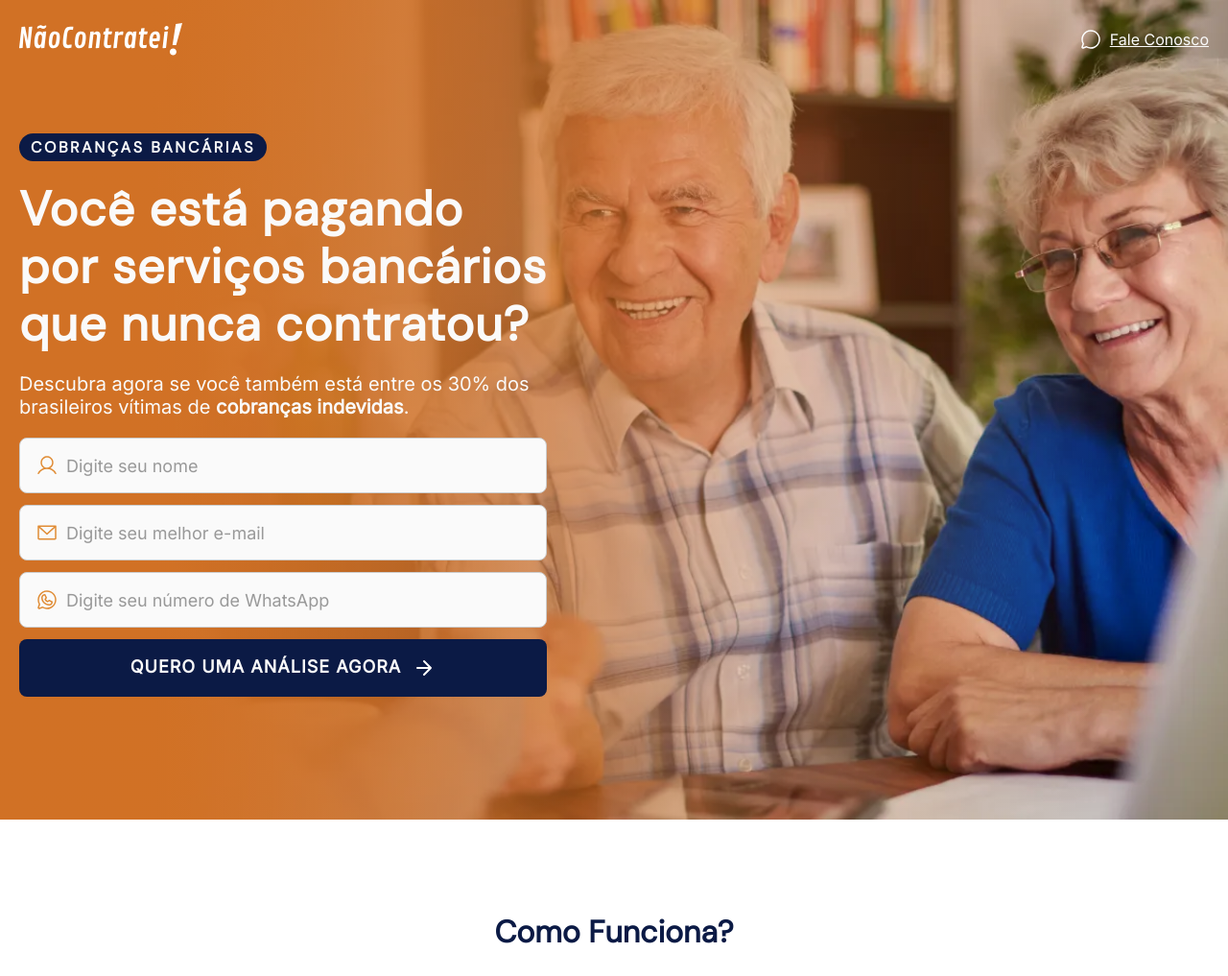
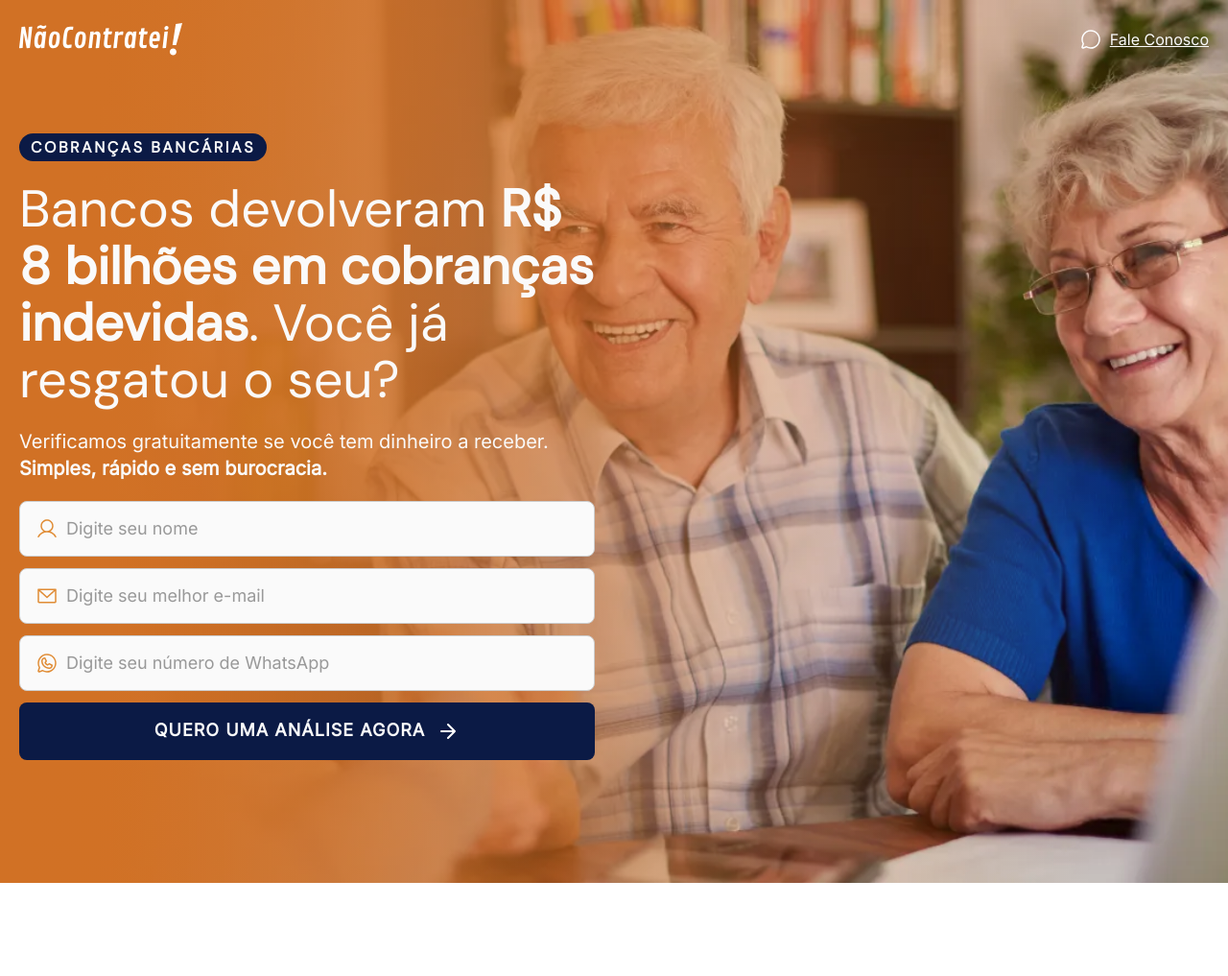
Before and after one commit to ademirjs/NClandingpage, a PHP site: page / in a window 1280 px wide. Shown: the top 1017 px of the page at 96% size. Run offline with PHP 8.4, Linux system fonts and the light colour scheme; some libraries are stand-ins or nearby versions.

Commit message:
headline

```diff
--- a/lp-especifica-v2/index.html
+++ b/lp-especifica-v2/index.html
@@ -63,10 +63,10 @@
         <div class="hero__content">
             <div class="content-text">
                 <h1>Cobranças Bancárias</h1>
-                <h2>Você está pagando por serviços bancários que nunca contratou?</h2>
+                <h2>Bancos devolveram <strong>R$ 8 bilhões em cobranças indevidas</strong>. Você já resgatou o seu?</h2>
                 <p>
-                  Descubra agora se você também está entre os 30% dos brasileiros
-                  vítimas de <strong>cobranças indevidas</strong>.
+                  Verificamos gratuitamente se você tem dinheiro a receber.
+                  <strong>Simples, rápido e sem burocracia.</strong>
                 </p>
                 <form action="https://naocontratei-homolog.devlivery.com.br/lead/lp/create" method="post" class="lead-form" x-data>
                   <div class="lead-form__input-container">
--- a/lp-especifica-v2/styles.css
+++ b/lp-especifica-v2/styles.css
@@ -124,7 +124,7 @@
 }
 
 .content-text{
-  width: 550px;
+  width: 600px;
 
   display: flex;
   flex-direction: column;
@@ -144,16 +144,17 @@
 }
 
 .hero__content h2{
-  font-size: 50px;
-  line-height: 120%;
-  font-weight: 600;
-  letter-spacing: 1px;
+  font-size: 54px;
+  line-height: 110%;
+  font-weight: 400;
   color: var(--white-color);
 }
+
 
 .hero__content p{
   font-family: 'Inter', sans-serif;
   font-size: 20px;
+  line-height: 140%;
   color: var(--white-color);
 }
 
```
